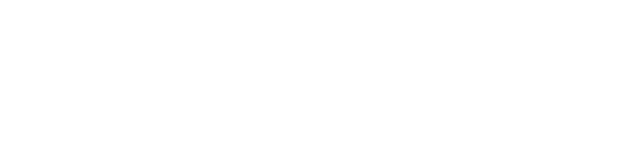
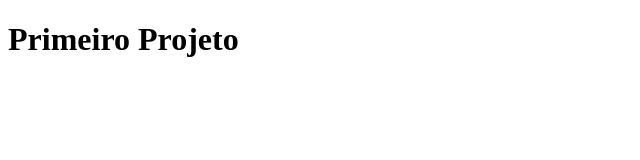
Before and after one commit to UalzemGit/CursoGitUdemy_Projeto_1, a plain HTML site: page index.html in a window 1280 px wide. Shown: the whole page, without its empty margins (0-640 px from the left). Drawn offline with Linux system fonts and the light colour scheme.

Commit message:
Add title H1

```diff
--- a/index.html
+++ b/index.html
@@ -6,5 +6,7 @@
     <meta name="viewport" content="width=device-width, initial-scale=1.0" />
     <title>primeiro projeto git</title>
   </head>
-  <body></body>
+  <body>
+    <h1>Primeiro Projeto</h1>
+  </body>
 </html>
```
